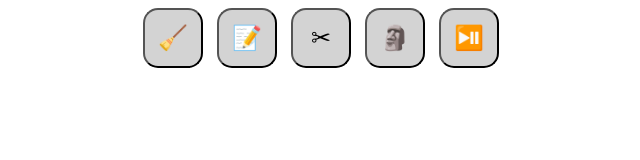
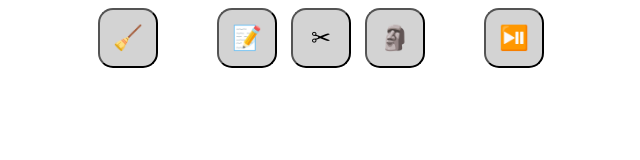
Before and after one commit to Meteor775/portfolio, a plain HTML site: page PSR/index.html in a window 1280 px wide. Shown: the whole page, without its empty margins (319-959 px from the left). Drawn offline with Linux system fonts and the light colour scheme.

Commit message:
Add files via upload

```diff
--- a/PSR/style.css
+++ b/PSR/style.css
@@ -9,6 +9,10 @@
     right: 0;
     width: 100vw;
     height: 100vh;
+}
+
+#clear, #play {
+    margin: 0 50px 0 50px;
 }
 
 .rock, .paper, .scissors {
```
